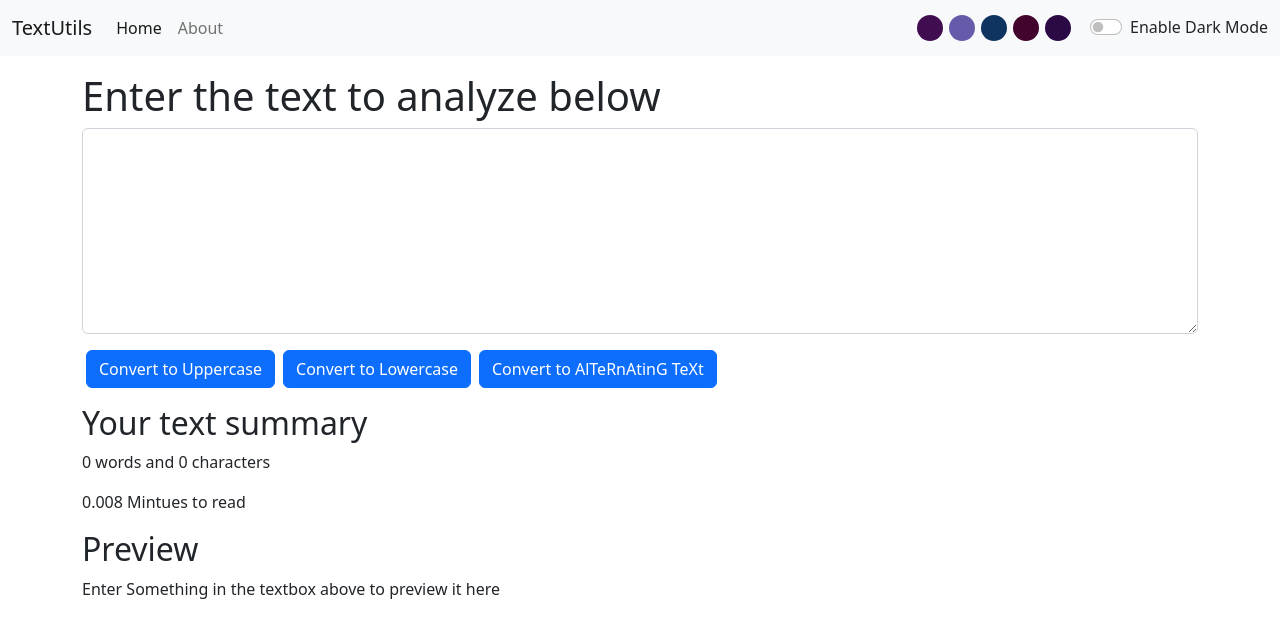
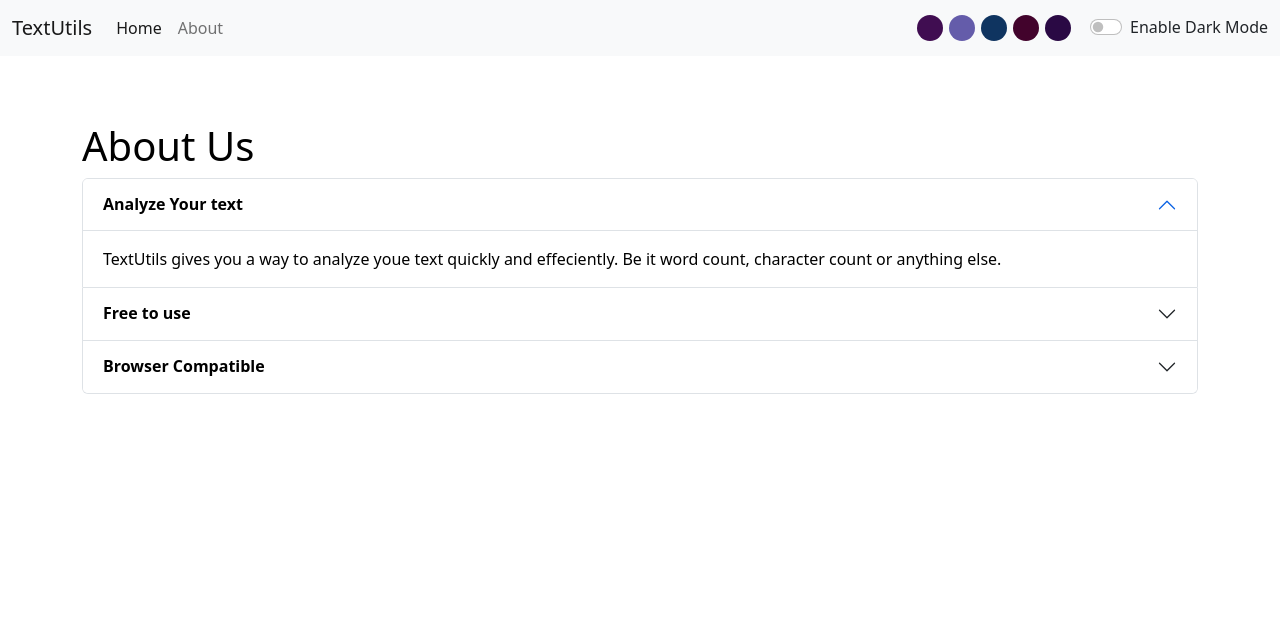
Before and after one commit to JaiAgarwal-24/ReactLearn_-Text_Utils-, a React (Create React App) app: page /about in a window 1280 px wide. Shown: the top 638 px of the page. Built offline with nearby package versions, Linux system fonts and the light colour scheme.

Commit message:
Fixing Textutils Issue and wrap up

```diff
--- a/package.json
+++ b/package.json
@@ -1,5 +1,4 @@
 {
-  "homepage": "https://JaiAgarwalLearn.github.io/ReactLearning",
   "name": "textutils",
   "version": "0.1.0",
   "private": true,
--- a/public/index.html
+++ b/public/index.html
@@ -7,7 +7,7 @@
     <meta name="theme-color" content="#000000" />
     <meta
       name="description"
-      content="TextUtils is a utility which can be used to manipulate your text in the way you want."
+      content="TextUtils is a word counter and a character counting utility which can be used to manipulate your text in the way you want. You can remove extra spaces, copy the manipulatedtext as well as convert text from Uppercase to lowercase and lowercase to uppercase."
     />
     <link rel="apple-touch-icon" href="%PUBLIC_URL%/favicon-16x16.png" />
     <!--
@@ -25,7 +25,7 @@
       work correctly both with client-side routing and a non-root public URL.
       Learn how to configure a non-root public URL by running `npm run build`.
     -->
-    <title>TextUtils - Home</title>
+    <title>TextUtils - Word Counter | Character Counter | LowerCase to UpperCase | UpperCase to LowerCase</title>
   </head>
   <body>
     <noscript>You need to enable JavaScript to run this app.</noscript>
--- a/src/App.js
+++ b/src/App.js
@@ -3,12 +3,12 @@ import './App.css';
 import Alert from './components/Alert';
 import Navbar from './components/Navbar';
 import TextForm from './components/TextForm';
-// import About from './components/About';
-// import {
-//   BrowserRouter as Router,
-//   Routes,
-//   Route
-// } from "react-router-dom";
+import About from './components/About';
+import {
+  BrowserRouter as Router,
+  Routes,
+  Route
+} from "react-router-dom";
 
 function App() {
   const [mode, setMode] = useState('light');// weather dark mode is enabled or not
@@ -75,19 +75,18 @@ function App() {
 
   return (
     <>
-      {/* <Router> */}
+      <Router>
         {/* <Navbar title= "TextUtils" aboutText = "About Us"/> */}
         <Navbar title="TextUtils" mode={mode} toggleMode={toggleMode} colorMode={modeColors} changeColor={changeModeColor} />
         <Alert alert={alert} />
         {/* <Navbar /> */}
-        {/* <Routes> */}
-          {/* <Route exact path="/about" element = {<About />}> */}
-          {/* </Route> */}
-          {/* <Route exact path="/" element = {<TextForm showAlert={showAlert} heading="Enter the text to analyze below" mode={mode} />}> */}
-          <TextForm showAlert={showAlert} heading="Enter the text to analyze below" mode={mode} />
-          {/* </Route> */}
-        {/* </Routes> */}
-      {/* </Router> */}
+        <Routes>
+          <Route exact path="/about" element = {<About mode = {mode} darkcolor = {darkModeColor} lightColor = {lightModeColor}/>}>
+          </Route>
+          <Route exact path="/" element = {<TextForm showAlert={showAlert} heading="Try TextUtils - Word Counter, Character Counter, Remove Extra Spaces" mode={mode} darkcolor = {darkModeColor} lightColor = {lightModeColor} />}>
+          </Route>
+        </Routes>
+      </Router>
     </>
   );
 }
--- a/src/components/About.js
+++ b/src/components/About.js
@@ -1,75 +1,63 @@
-import React, { useState } from 'react'
+// import React, { useState } from 'react'
 
-export default function About() {
+export default function About(props) {
 
-    const [myStyle, setMyStyle] = useState({
-        color: 'black',
-        backgroundColor: "white"
-    });
-    const [btnText, setBtnText] = useState("Enable Dark Mode")
+    // const [myStyle, setMyStyle] = useState({
+    //     color: 'black',
+    //     backgroundColor: "white"
+    // });
 
-    const toggleStyle = () => {
-        if (myStyle.color === 'white') {
-            setMyStyle({
-                color: 'black',
-                backgroundColor: "white"
-            })
-            setBtnText("Enable Light Mode")
-        }
-        else {
-            setMyStyle({
-                color: 'white',
-                backgroundColor: "black",
-                border: '1px solid white'
-            })
-            setBtnText("Enable Dark mode")
-        }
+    let myStyle = {
+        color: props.mode === 'dark'? 'white':'black',
+        backgroundColor: props.mode === 'dark'? props.darkcolor: props.lightColor
     }
+
+    // let myStyleCordHead = {
+    //     border: '1px solid',
+    //     borderColor: props.mode === 'dark'? 'white':'black'
+    // }
 
     return (
         <div className='container my-3' style={myStyle}>
             <h1 className='my-2'>About Us</h1>
             <div className="accordion" id="accordionExample" style={myStyle}>
                 <div className="accordion-item">
-                    <h2 className="accordion-header" id="headingOne">
+                    <h2 className="accordion-header" id="headingOne" >
                         <button className="accordion-button" type="button" style={myStyle} data-bs-toggle="collapse" data-bs-target="#collapseOne" aria-expanded="true" aria-controls="collapseOne">
-                            Accordion Item #1
+                            <strong>Analyze Your text</strong>
                         </button>
                     </h2>
                     <div id="collapseOne" className="accordion-collapse collapse show" aria-labelledby="headingOne" data-bs-parent="#accordionExample">
                         <div className="accordion-body" style={myStyle}>
-                            <strong>This is the first item's accordion body.</strong> It is shown by default, until the collapse plugin adds the appropriate classes that we use to style each element. These classes control the overall appearance, as well as the showing and hiding via CSS transitions. You can modify any of this with custom CSS or overriding our default variables. It's also worth noting that just about any HTML can go within the <code>.accordion-body</code>, though the transition does limit overflow.
+                           TextUtils gives you a way to analyze youe text quickly and effeciently. Be it word count, character count or anything else.
                         </div>
                     </div>
                 </div>
                 <div className="accordion-item">
-                    <h2 className="accordion-header" id="headingTwo">
+                    <h2 className="accordion-header" id="headingTwo" >
                         <button className="accordion-button collapsed" style={myStyle} type="button" data-bs-toggle="collapse" data-bs-target="#collapseTwo" aria-expanded="false" aria-controls="collapseTwo">
-                            Accordion Item #2
+                            <strong>Free to use</strong>
                         </button>
                     </h2>
                     <div id="collapseTwo" className="accordion-collapse collapse" aria-labelledby="headingTwo" data-bs-parent="#accordionExample">
                         <div className="accordion-body" style={myStyle}>
-                            <strong>This is the second item's accordion body.</strong> It is hidden by default, until the collapse plugin adds the appropriate classes that we use to style each element. These classes control the overall appearance, as well as the showing and hiding via CSS transitions. You can modify any of this with custom CSS or overriding our default variables. It's also worth noting that just about any HTML can go within the <code>.accordion-body</code>, though the transition does limit overflow.
+                            Textutils is a free character counter tool that provides instant character count and word count statistics for a given text. TextUtils reports the number of words and character. Thus it is suitable for writing text with word/character limit.
                         </div>
                     </div>
                 </div>
                 <div className="accordion-item">
-                    <h2 className="accordion-header" id="headingThree">
+                    <h2 className="accordion-header" id="headingThree" >
                         <button className="accordion-button collapsed" style={myStyle} type="button" data-bs-toggle="collapse" data-bs-target="#collapseThree" aria-expanded="false" aria-controls="collapseThree">
-                            Accordion Item #3
+                            <strong>Browser Compatible</strong>
                         </button>
                     </h2>
                     <div id="collapseThree" className="accordion-collapse collapse" aria-labelledby="headingThree" data-bs-parent="#accordionExample">
                         <div className="accordion-body" style={myStyle}>
-                            <strong>This is the third item's accordion body.</strong> It is hidden by default, until the collapse plugin adds the appropriate classes that we use to style each element. These classes control the overall appearance, as well as the showing and hiding via CSS transitions. You can modify any of this with custom CSS or overriding our default variables. It's also worth noting that just about any HTML can go within the <code>.accordion-body</code>, though the transition does limit overflow.
+                            This word counter software works in any browser such as Chrome, Firefox, Internet Explorer, Safari, Opera. It suits to count characters in facebook, blo, books, excel document, pdf document, essays, etc.
                         </div>
                     </div>
                 </div>
             </div>
-            <div className="container my-3">
-                <button onClick={toggleStyle} type="button" className="btn btn-primary my">{btnText}</button>
-            </div>
         </div>
     )
 }
--- a/src/components/Alert.js
+++ b/src/components/Alert.js
@@ -8,8 +8,10 @@ export default function Alert(props) {
     }
 
     return (
-            props.alert && <div className={`alert alert-${props.alert.type} alert-dismissible fade show`} role="alert">
+        <div style={{height: '50px'}}>
+            {props.alert && <div className={`alert alert-${props.alert.type} alert-dismissible fade show`} role="alert">
                 <strong>{capitalize(props.alert.type)}</strong>: {props.alert.msg}
-            </div>
+            </div>}
+        </div>
     )
 }
--- a/src/components/TextForm.js
+++ b/src/components/TextForm.js
@@ -43,20 +43,20 @@ export default function TextForm(props) {
     return (
         <>
         <div className={`container my-3 text-${props.mode === 'light'?'dark':'light'}`}>
-            <h1>{props.heading}</h1>
+            <h1 className='mb-4'>{props.heading}</h1>
             <div className="mb-3">
-                <textarea className="form-control" style={{backgroundColor: props.mode === 'dark'?'grey':'white', color: props.mode === 'dark'?'white':'#021e34'}} onChange={handleOnChange} value={text} id="myBox" rows="8"></textarea>
+                <textarea className="form-control" style={{backgroundColor: props.mode === 'dark'? props.darkcolor: props.lightColor, color: props.mode === 'dark'?'white':'#021e34'}} onChange={handleOnChange} value={text} id="myBox" rows="8"></textarea>
             </div>
-            <button className="btn btn-primary mx-1" onClick={handleUpClick}>Convert to Uppercase</button>
-            <button className="btn btn-primary mx-1" onClick={handleLoClick}>Convert to Lowercase</button>
-            <button className="btn btn-primary mx-1" onClick={handleAlternatingClick}>Convert to AlTeRnAtinG TeXt</button>
+            <button disabled={text.length === 0} className="btn btn-primary mx-1 my-1" onClick={handleUpClick}>Convert to Uppercase</button>
+            <button disabled={text.length === 0} className="btn btn-primary mx-1 my-1" onClick={handleLoClick}>Convert to Lowercase</button>
+            <button disabled={text.length === 0} className="btn btn-primary mx-1 my-1" onClick={handleAlternatingClick}>Convert to AlTeRnAtinG TeXt</button>
         </div>
         <div className={`container my-2 text-${props.mode === 'light'?'dark':'light'}`}>
             <h2>Your text summary</h2>
             <p>{text.split(" ").filter(word => word !== '').length} words and {text.length} characters</p>
-            <p>{0.008 * text.split(" ").length} Mintues to read</p>
+            <p>{0.008 * text.split(" ").filter(word => word !== '').length} Mintues to read</p>
             <h2>Preview</h2>
-            <p>{text.length>0?text:"Enter Something in the textbox above to preview it here"}</p>
+            <p>{text.length>0?text:"Nothing to Preview"}</p>
         </div>
         </>
     )
```
Also changed, not shown: src/components/Navbar.js (+4 -7 lines), 1 other file (tests, documents, lock files or other folders).
